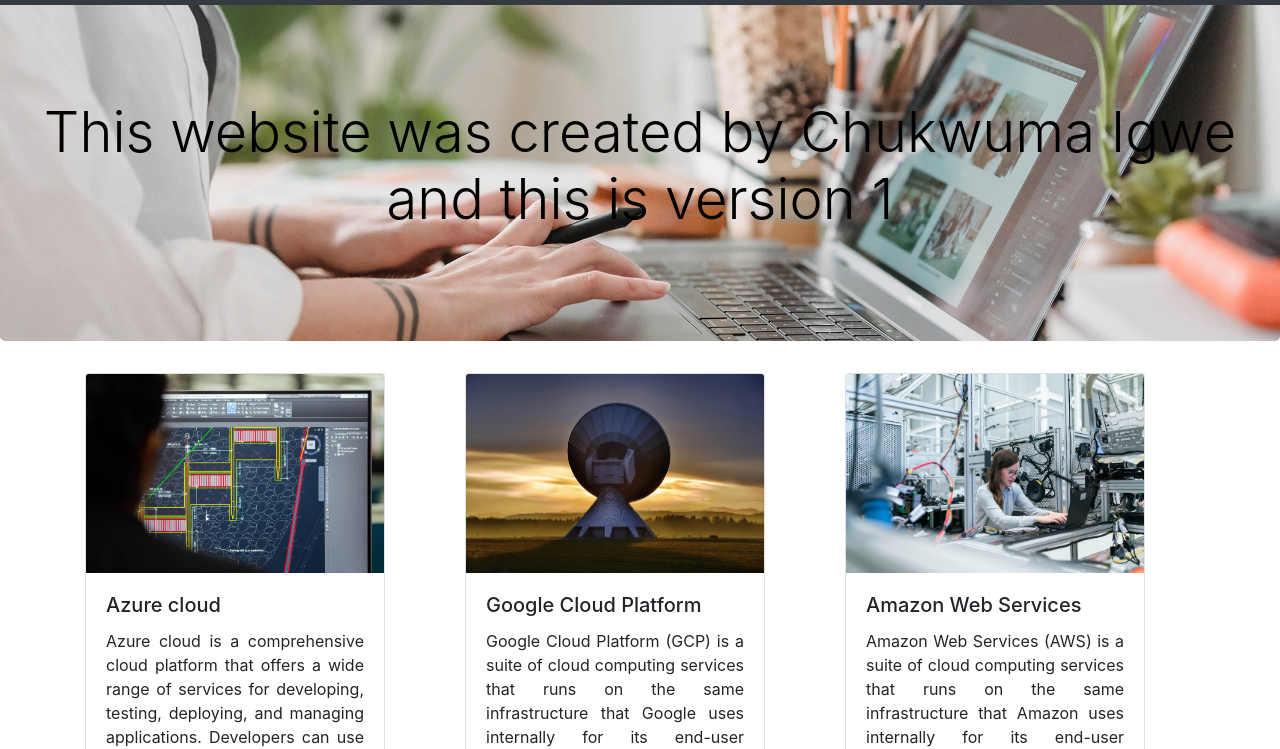
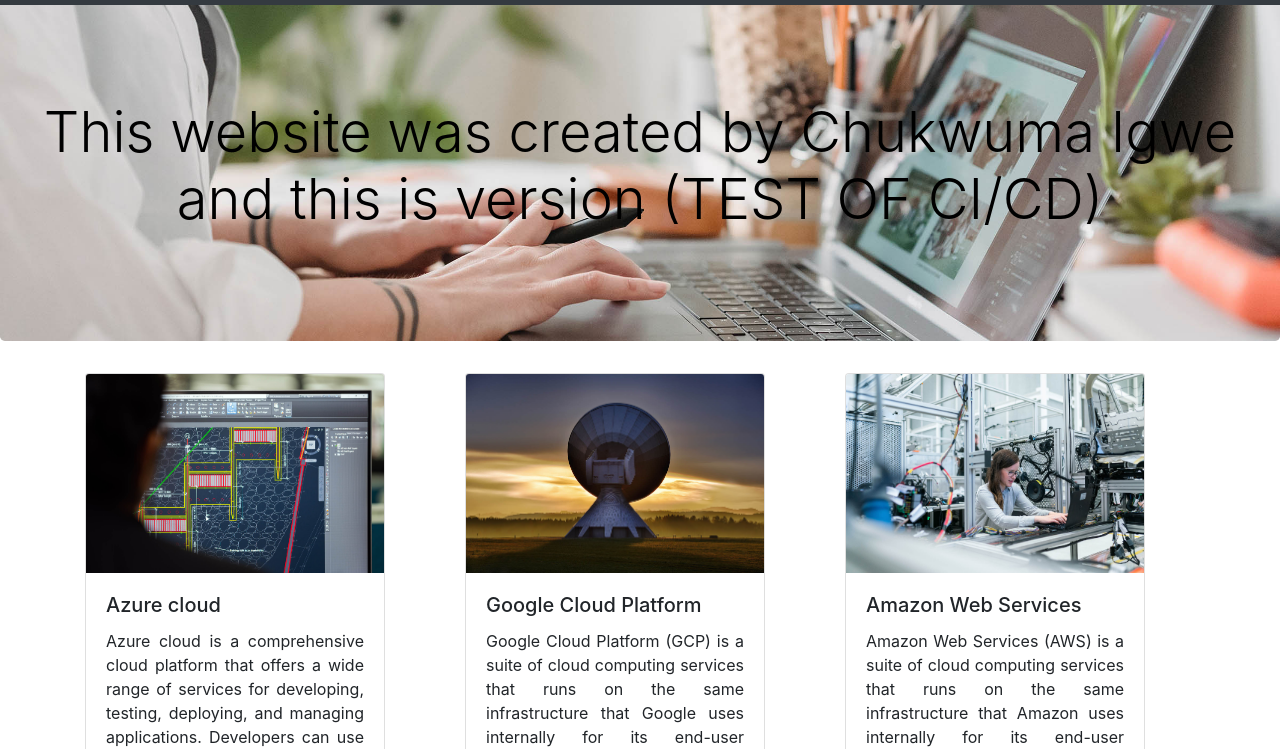
Before and after one commit to Chukwuma99/beeknees-website, a plain HTML site: page index.html in a window 1280 px wide. Shown: the part 51-800 px from the top of the page. Drawn offline with nearby package versions, Linux system fonts and the light colour scheme.

Commit message:
change in title

```diff
--- a/index.html
+++ b/index.html
@@ -54,7 +54,7 @@
   </nav>
 
   <div class="jumbotron">
-    <h2 class="display-4">This website was created by Chukwuma Igwe and this is version 1</h2>
+    <h2 class="display-4">This website was created by Chukwuma Igwe and this is version (TEST OF CI/CD)</h2>
   </div>
 
   <div class="container">
```
